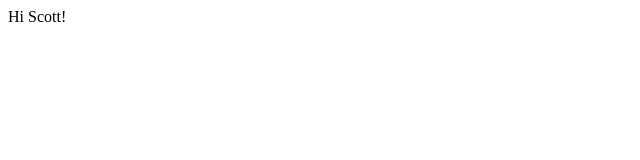
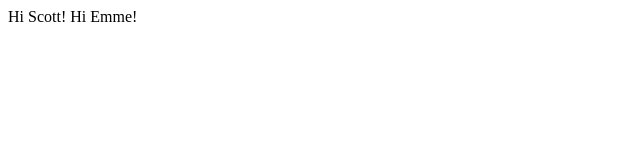
Before and after one commit to scjeffries/survey, a plain HTML site: page index.html in a window 1280 px wide. Shown: the full height of the page, 0-640 px from the left. Drawn offline with Linux system fonts and the light colour scheme.

Commit message:
Changed names.

```diff
--- a/index.html
+++ b/index.html
@@ -8,5 +8,6 @@
 
   <body>
     Hi Scott!
+    Hi Emme!
   </body>
 </html>
```
